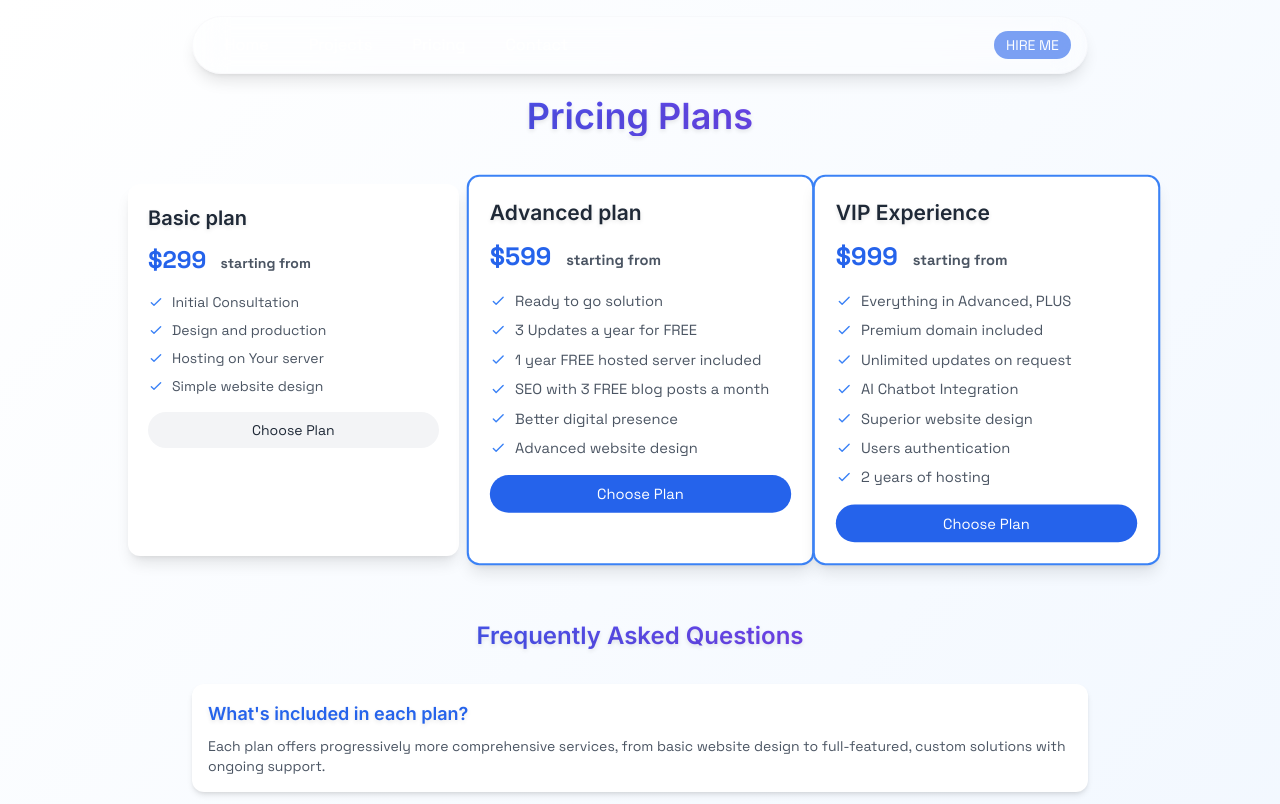
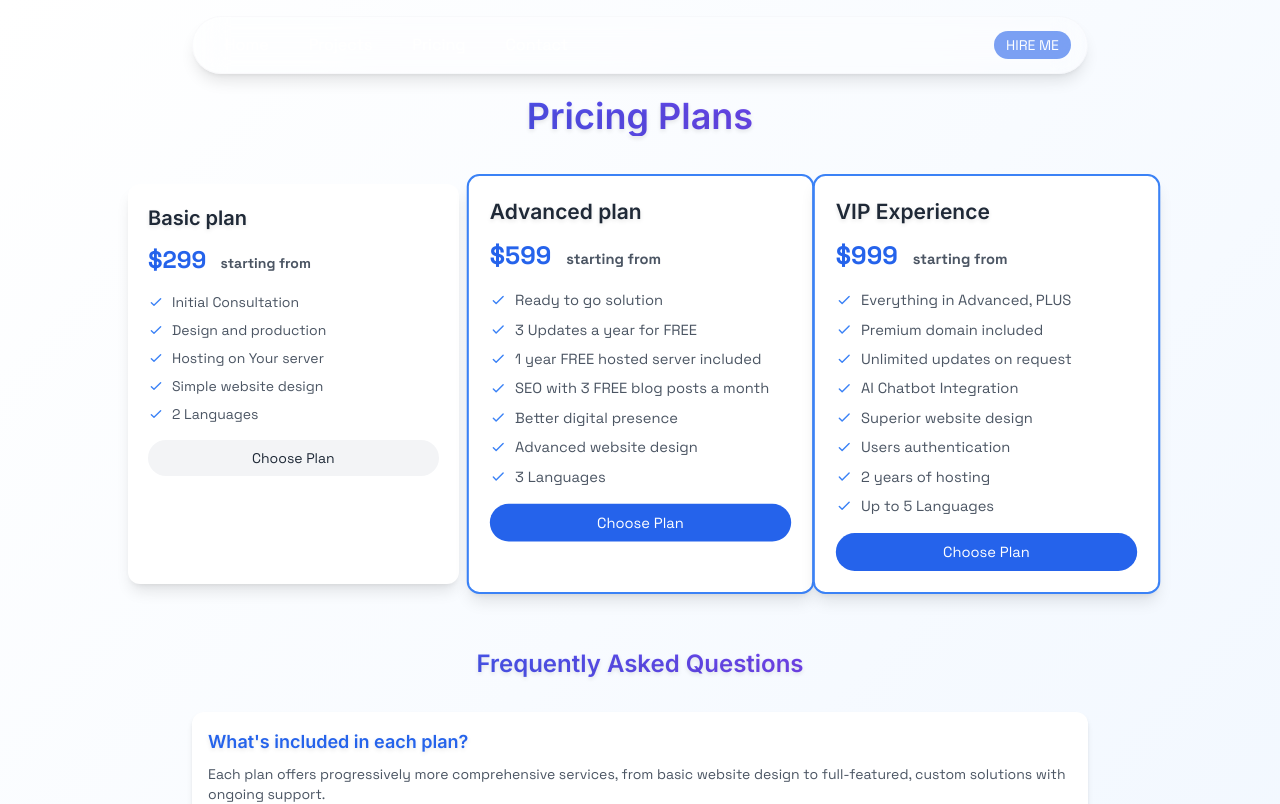
Before and after one commit to GloryMighty/PersonalWebsite, a Next.js app: page /pricing in a window 1280 px wide. Shown: the top 804 px of the page. Built offline with nearby package versions, Linux system fonts and the light colour scheme.

Commit message:
Basic update

```diff
--- a/app/pricing/page.tsx
+++ b/app/pricing/page.tsx
@@ -23,6 +23,7 @@ export default function PricingPage() {
         "Design and production",
         "Hosting on Your server",
         "Simple website design",
+        "2 Languages"
       ]
     },
     {
@@ -35,7 +36,8 @@ export default function PricingPage() {
         "1 year FREE hosted server included",
         "SEO with 3 FREE blog posts a month",
         "Better digital presence",
-        "Advanced website design"
+        "Advanced website design",
+        "3 Languages"
       ],
       highlight: true
     },
@@ -51,6 +53,7 @@ export default function PricingPage() {
         "Superior website design",
         "Users authentication",
         "2 years of hosting",
+        "Up to 5 Languages"
       ],
       highlight: true
     }
```
